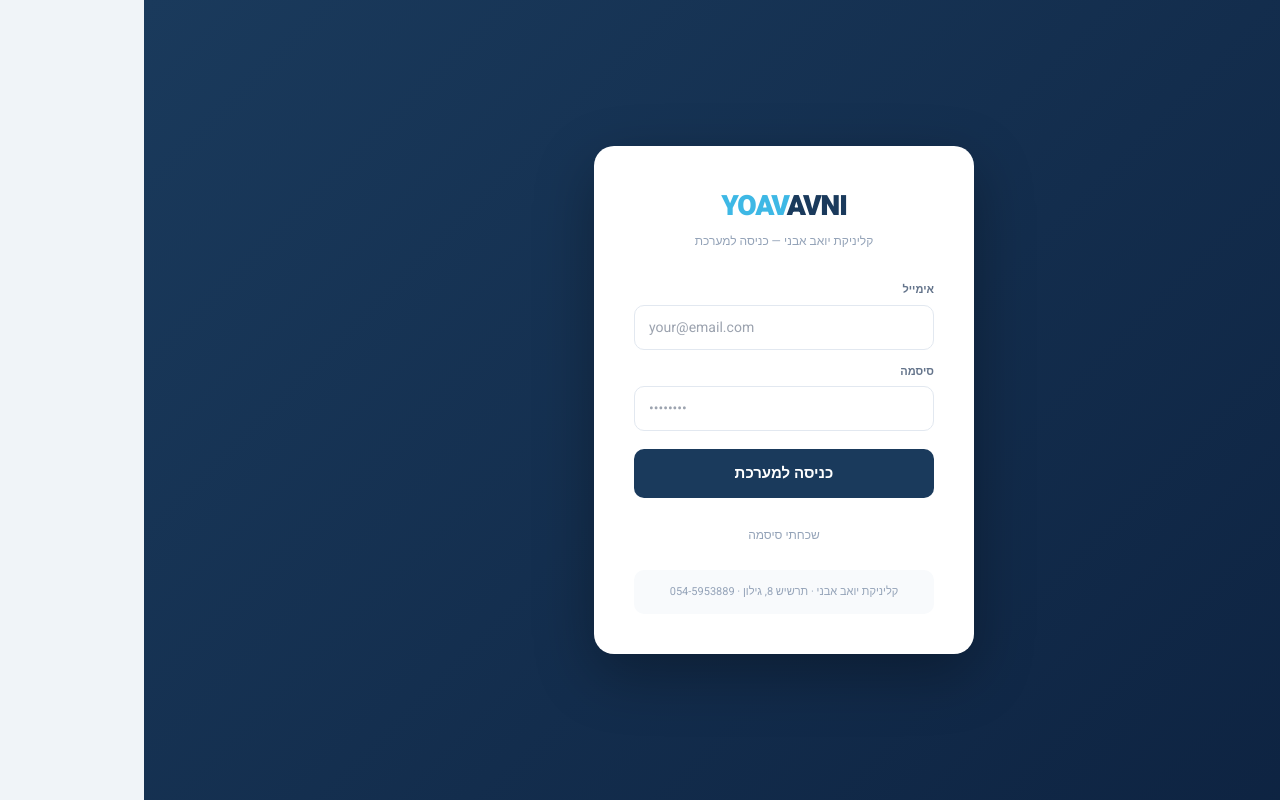
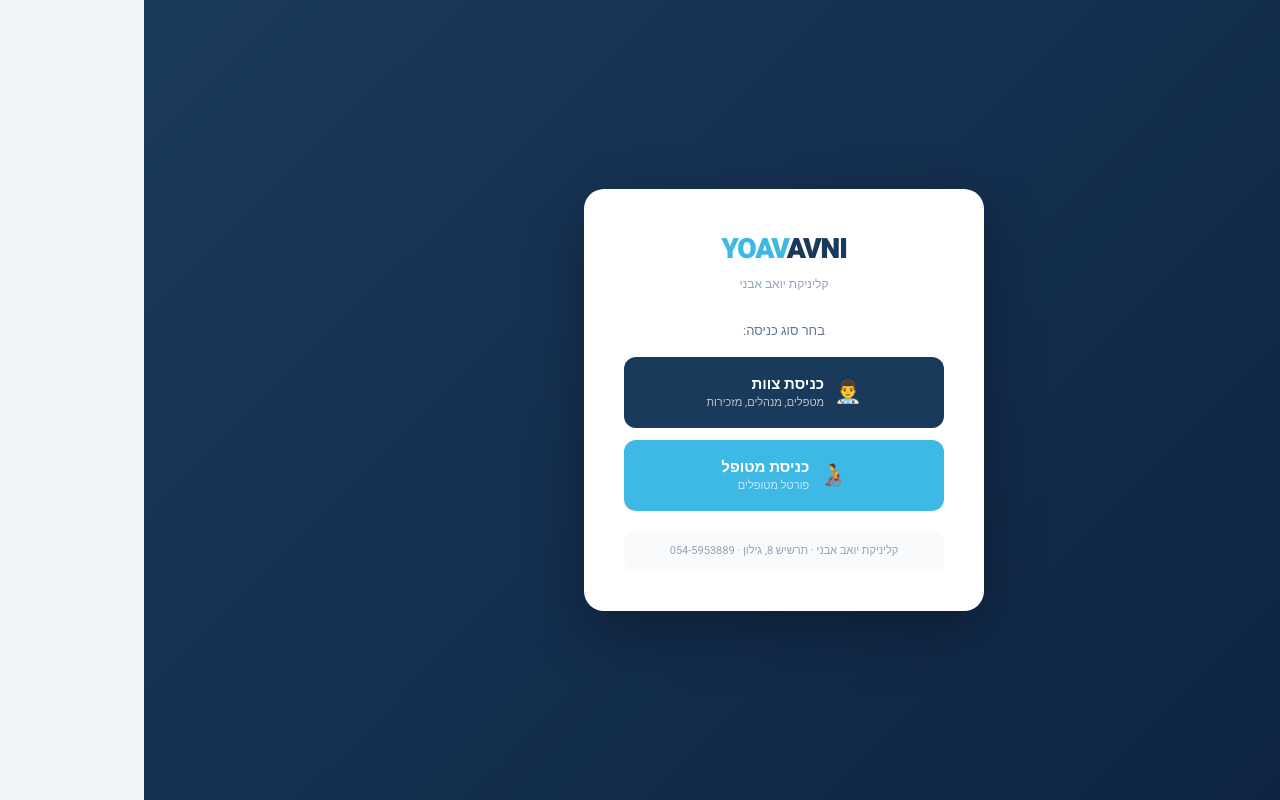
Before and after one commit to yoavavnipt/yoavavni-, a Next.js app: page /login in a window 1280 px wide. Built offline with nearby package versions, Linux system fonts and the light colour scheme; no server answers.

Commit message:
dual login

```diff
--- a/src/app/login/page.tsx
+++ b/src/app/login/page.tsx
@@ -1,97 +1,110 @@
 'use client'
 import { useState } from 'react'
+import { supabase } from '@/lib/supabase'
 import { useRouter } from 'next/navigation'
-import { supabase } from '@/lib/supabase'
 
 export default function LoginPage() {
   const router = useRouter()
+  const [mode, setMode] = useState<'choose' | 'staff' | 'patient'>('choose')
   const [email, setEmail] = useState('')
   const [password, setPassword] = useState('')
+  const [phone, setPhone] = useState('')
   const [loading, setLoading] = useState(false)
   const [error, setError] = useState('')
 
-  async function login() {
+  async function loginStaff() {
     if (!email || !password) { setError('יש למלא אימייל וסיסמה'); return }
-    setLoading(true)
-    setError('')
-
+    setLoading(true); setError('')
     const { error: authError } = await supabase.auth.signInWithPassword({ email, password })
-
-    if (authError) {
-      setError('אימייל או סיסמה שגויים')
-      setLoading(false)
-      return
-    }
-
+    if (authError) { setError('אימייל או סיסמה שגויים'); setLoading(false); return }
     const { data: user } = await supabase.from('clinic_users').select('*').eq('email', email).eq('active', true).single()
-
-    if (!user) {
-      setError('אין לך גישה למערכת')
-      await supabase.auth.signOut()
-      setLoading(false)
-      return
-    }
-
+    if (!user) { setError('אין לך גישה למערכת'); await supabase.auth.signOut(); setLoading(false); return }
     localStorage.setItem('clinic_user', JSON.stringify(user))
-    // Set cookie for middleware
     document.cookie = `clinic_user=${encodeURIComponent(JSON.stringify({ id: user.id, role: user.role, name: user.name }))}; path=/; max-age=86400`
     router.push('/dashboard')
   }
 
+  async function loginPatient() {
+    if (!phone) { setError('יש להזין מספר טלפון'); return }
+    setLoading(true); setError('')
+    const clean = phone.replace(/-/g, '').replace(/\s/g, '')
+    const { data } = await supabase.from('patients').select('*').or(`phone.eq.${clean},phone.eq.0${clean.slice(-9)}`).single()
+    if (!data) { setError('מספר טלפון לא נמצא במערכת'); setLoading(false); return }
+    sessionStorage.setItem('portal_patient', JSON.stringify(data))
+    router.push('/portal')
+  }
+
+  const inp = { width: '100%', padding: '11px 14px', border: '1.5px solid #e2e8f0', borderRadius: '10px', fontSize: '14px', outline: 'none', fontFamily: 'Heebo, sans-serif' } as const
+
   return (
-    <div style={{
-      minHeight: '100vh', background: 'linear-gradient(135deg, #1a3a5c 0%, #0d2240 100%)',
-      display: 'flex', alignItems: 'center', justifyContent: 'center', padding: '20px',
-      fontFamily: 'Heebo, sans-serif', direction: 'rtl',
-    }}>
-      <div style={{
-        background: '#fff', borderRadius: '20px', padding: '40px',
-        width: '100%', maxWidth: '380px',
-        boxShadow: '0 20px 60px rgba(0,0,0,0.3)',
-      }}>
-        <div style={{ textAlign: 'center', marginBottom: '32px' }}>
-          <div style={{ fontSize: '28px', fontWeight: '900', color: '#1a3a5c', letterSpacing: '-1px' }}>
-            <span style={{ color: '#3eb8e5' }}>YOAV</span>AVNI
-          </div>
-          <div style={{ fontSize: '12px', color: '#94a3b8', marginTop: '4px' }}>
-            קליניקת יואב אבני — כניסה למערכת
-          </div>
+    <div style={{ minHeight: '100vh', background: 'linear-gradient(135deg, #1a3a5c 0%, #0d2240 100%)', display: 'flex', alignItems: 'center', justifyContent: 'center', padding: '20px', fontFamily: 'Heebo, sans-serif', direction: 'rtl' }}>
+      <div style={{ background: '#fff', borderRadius: '20px', padding: '40px', width: '100%', maxWidth: '400px', boxShadow: '0 20px 60px rgba(0,0,0,0.3)' }}>
+        <div style={{ textAlign: 'center', marginBottom: '28px' }}>
+          <div style={{ fontSize: '28px', fontWeight: '900', color: '#1a3a5c', letterSpacing: '-1px' }}><span style={{ color: '#3eb8e5' }}>YOAV</span>AVNI</div>
+          <div style={{ fontSize: '12px', color: '#94a3b8', marginTop: '4px' }}>קליניקת יואב אבני</div>
         </div>
 
-        {error && (
-          <div style={{ background: '#fee2e2', color: '#991b1b', padding: '10px 14px', borderRadius: '8px', fontSize: '13px', marginBottom: '16px', textAlign: 'center' }}>
-            {error}
+        {error && <div style={{ background: '#fee2e2', color: '#991b1b', padding: '10px', borderRadius: '8px', fontSize: '12px', marginBottom: '14px', textAlign: 'center' }}>{error}</div>}
+
+        {mode === 'choose' && (
+          <div style={{ display: 'flex', flexDirection: 'column', gap: '12px' }}>
+            <p style={{ fontSize: '13px', color: '#64748b', textAlign: 'center', marginBottom: '4px' }}>בחר סוג כניסה:</p>
+            <button onClick={() => setMode('staff')} style={{ padding: '16px', background: '#1a3a5c', color: '#fff', border: 'none', borderRadius: '12px', fontSize: '15px', fontWeight: '800', cursor: 'pointer', fontFamily: 'Heebo, sans-serif', display: 'flex', alignItems: 'center', justifyContent: 'center', gap: '10px' }}>
+              <span style={{ fontSize: '22px' }}>👨‍⚕️</span>
+              <div style={{ textAlign: 'right' }}>
+                <div>כניסת צוות</div>
+                <div style={{ fontSize: '11px', fontWeight: '400', opacity: 0.7 }}>מטפלים, מנהלים, מזכירות</div>
+              </div>
+            </button>
+            <button onClick={() => setMode('patient')} style={{ padding: '16px', background: '#3eb8e5', color: '#fff', border: 'none', borderRadius: '12px', fontSize: '15px', fontWeight: '800', cursor: 'pointer', fontFamily: 'Heebo, sans-serif', display: 'flex', alignItems: 'center', justifyContent: 'center', gap: '10px' }}>
+              <span style={{ fontSize: '22px' }}>🧑‍🦽</span>
+              <div style={{ textAlign: 'right' }}>
+                <div>כניסת מטופל</div>
+                <div style={{ fontSize: '11px', fontWeight: '400', opacity: 0.7 }}>פורטל מטופלים</div>
+              </div>
+            </button>
           </div>
         )}
 
+        {mode === 'staff' && (
           <div style={{ display: 'flex', flexDirection: 'column', gap: '14px' }}>
             <div>
               <label style={{ display: 'block', fontSize: '11px', fontWeight: '700', color: '#64748b', marginBottom: '6px', textTransform: 'uppercase' as const }}>אימייל</label>
-            <input type="email" value={email} onChange={e => setEmail(e.target.value)} onKeyDown={e => e.key === 'Enter' && login()}
-              placeholder="your@email.com"
-              style={{ width: '100%', padding: '11px 14px', border: '1.5px solid #e2e8f0', borderRadius: '10px', fontSize: '14px', outline: 'none', fontFamily: 'Heebo, sans-serif', direction: 'ltr', textAlign: 'left' as const }} />
+              <input type="email" value={email} onChange={e => setEmail(e.target.value)} onKeyDown={e => e.key === 'Enter' && loginStaff()} placeholder="your@email.com" style={{ ...inp, direction: 'ltr', textAlign: 'left' as const }} />
             </div>
             <div>
               <label style={{ display: 'block', fontSize: '11px', fontWeight: '700', color: '#64748b', marginBottom: '6px', textTransform: 'uppercase' as const }}>סיסמה</label>
-            <input type="password" value={password} onChange={e => setPassword(e.target.value)} onKeyDown={e => e.key === 'Enter' && login()}
-              placeholder="••••••••"
-              style={{ width: '100%', padding: '11px 14px', border: '1.5px solid #e2e8f0', borderRadius: '10px', fontSize: '14px', outline: 'none', fontFamily: 'Heebo, sans-serif', direction: 'ltr', textAlign: 'left' as const }} />
+              <input type="password" value={password} onChange={e => setPassword(e.target.value)} onKeyDown={e => e.key === 'Enter' && loginStaff()} placeholder="••••••••" style={{ ...inp, direction: 'ltr', textAlign: 'left' as const }} />
             </div>
-          <button onClick={login} disabled={loading} style={{
-            width: '100%', padding: '13px', marginTop: '4px',
-            background: loading ? '#94a3b8' : '#1a3a5c',
-            color: '#fff', border: 'none', borderRadius: '10px',
-            fontSize: '15px', fontWeight: '800', cursor: loading ? 'not-allowed' : 'pointer',
-            fontFamily: 'Heebo, sans-serif',
-          }}>
-            {loading ? '⏳ מתחבר...' : 'כניסה למערכת'}
+            <button onClick={loginStaff} disabled={loading} style={{ width: '100%', padding: '13px', background: loading ? '#94a3b8' : '#1a3a5c', color: '#fff', border: 'none', borderRadius: '10px', fontSize: '15px', fontWeight: '800', cursor: loading ? 'not-allowed' : 'pointer', fontFamily: 'Heebo, sans-serif' }}>
+              {loading ? '⏳ מתחבר...' : 'כניסה'}
             </button>
-          <div style={{ textAlign: 'center', marginTop: '10px' }}>
+            <div style={{ textAlign: 'center' }}>
               <a href="/reset-password" style={{ fontSize: '12px', color: '#94a3b8', textDecoration: 'none' }}>שכחתי סיסמה</a>
             </div>
           </div>
+        )}
 
-        <div style={{ marginTop: '24px', padding: '14px', background: '#f8fafc', borderRadius: '10px', fontSize: '11px', color: '#94a3b8', textAlign: 'center' }}>
+        {mode === 'patient' && (
+          <div style={{ display: 'flex', flexDirection: 'column', gap: '14px' }}>
+            <p style={{ fontSize: '13px', color: '#64748b', textAlign: 'center' }}>הזן את מספר הטלפון שלך</p>
+            <input type="tel" value={phone} onChange={e => setPhone(e.target.value)} onKeyDown={e => e.key === 'Enter' && loginPatient()} placeholder="050-0000000" style={{ ...inp, direction: 'ltr', textAlign: 'center', fontSize: '18px', letterSpacing: '1px' }} />
+            <button onClick={loginPatient} disabled={loading} style={{ width: '100%', padding: '13px', background: loading ? '#94a3b8' : '#3eb8e5', color: '#fff', border: 'none', borderRadius: '10px', fontSize: '15px', fontWeight: '800', cursor: loading ? 'not-allowed' : 'pointer', fontFamily: 'Heebo, sans-serif' }}>
+              {loading ? '⏳ מחפש...' : 'כניסה לפורטל →'}
+            </button>
+            <div style={{ textAlign: 'center', fontSize: '12px', color: '#94a3b8' }}>
+              מטופל חדש? <a href="/portal/chat" style={{ color: '#3eb8e5', fontWeight: '700' }}>צור קשר</a>
+            </div>
+          </div>
+        )}
+
+        {mode !== 'choose' && (
+          <div style={{ marginTop: '16px', textAlign: 'center' }}>
+            <button onClick={() => { setMode('choose'); setError('') }} style={{ background: 'none', border: 'none', color: '#94a3b8', fontSize: '12px', cursor: 'pointer', fontFamily: 'Heebo, sans-serif' }}>← חזור</button>
+          </div>
+        )}
+
+        <div style={{ marginTop: '20px', padding: '12px', background: '#f8fafc', borderRadius: '10px', fontSize: '11px', color: '#94a3b8', textAlign: 'center' }}>
           קליניקת יואב אבני · תרשיש 8, גילון · 054-5953889
         </div>
       </div>
```
Lines whose indentation alone changed are shown as unchanged.
